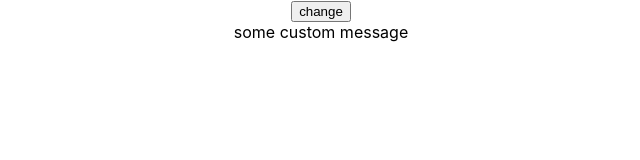
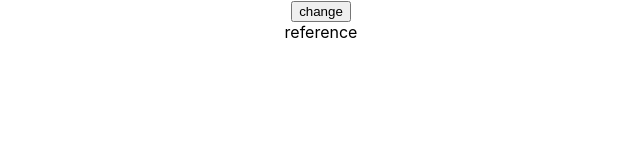
Before and after one commit to audelqua/render-huge-list, a React (Create React App) app: page / in a window 1280 px wide. Shown: the top 160 px of the page, without its empty margins (319-959 px from the left). Built offline with nearby package versions, Linux system fonts and the light colour scheme.

Commit message:
add new component for do 10 dimentional reference separating in js

```diff
--- a/src/App.js
+++ b/src/App.js
@@ -25,6 +25,7 @@ import CssSelectors from './components/cssSelectors'
 import Algorithms from './components/Algorithms'
 import AsyncInUseEffect from './components/AsyncInUseEffect'
 import UseEffectVsUseLayoutEffect from './components/UseEffectVsUseLayoutEffect'
+import ReferenceSeparating from './components/referenceSeparating'
 
 import styled from 'styled-components'
 import 'react-virtualized/styles.css'; // only needs to be imported once
@@ -53,7 +54,8 @@ function App() {
       <Profiler id='SampleUsageOfRootRender' onRender={() => console.log('SampleUsageOfRootRender called')}>
         <SampleUsageOfRootRender />
       </Profiler> */}
-      <UseEffectVsUseLayoutEffect />
+      {/* <UseEffectVsUseLayoutEffect /> */}
+      <ReferenceSeparating />
     </div>
   );
 }
--- /dev/null
+++ b/src/components/referenceSeparating/index.jsx
@@ -0,0 +1,10 @@
+import React from 'react'
+
+const ReferenceSeparating = () => {
+    return (
+        <div>
+            reference
+        </div>
+    )
+}
+export default ReferenceSeparating
```
